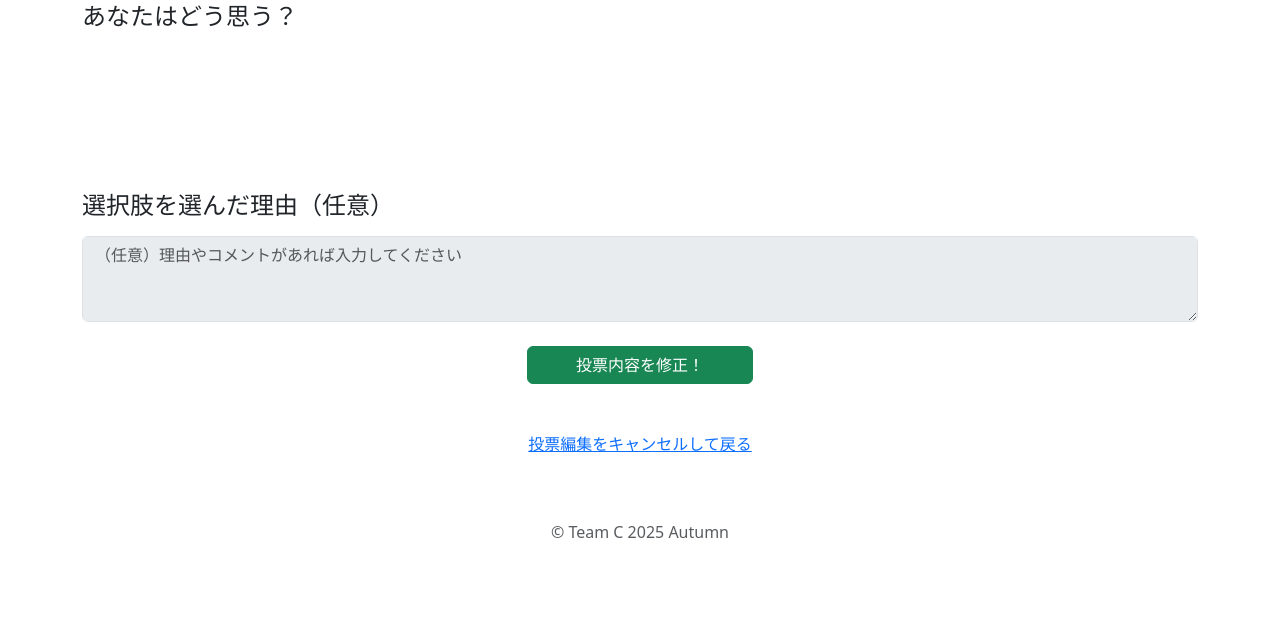
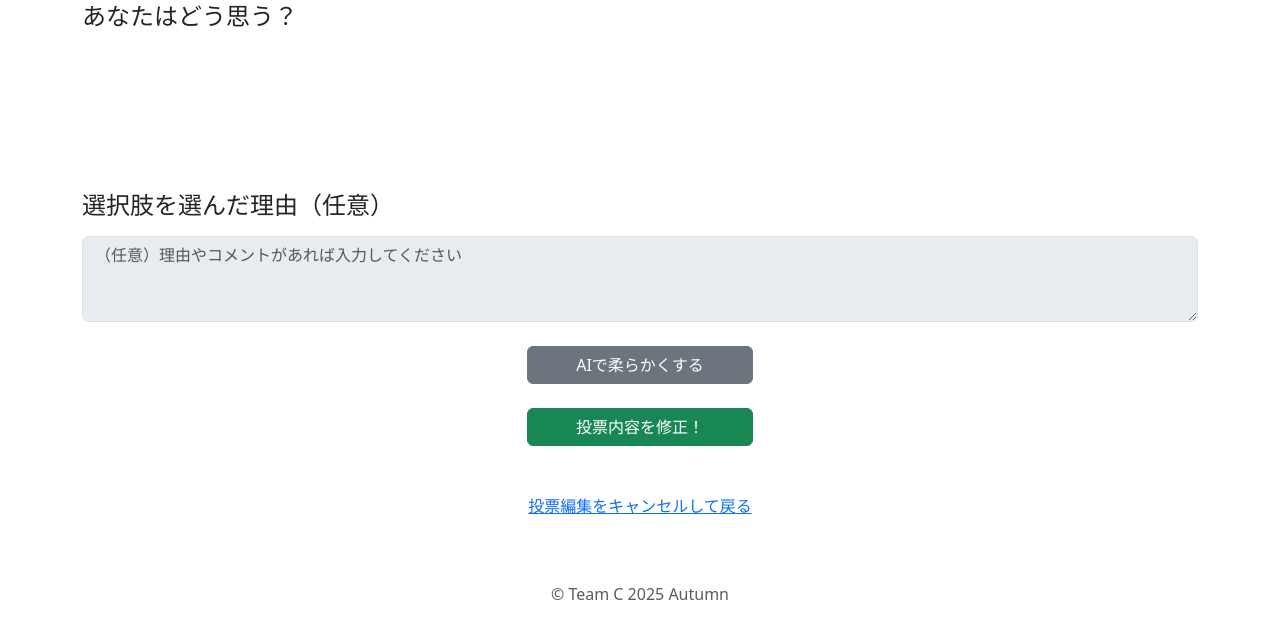
Before and after one commit to autumn-hackathon-c/Karakuchi-room-of-Taka-no-Tsume-Oyakata, a Django app: template src/karakuchi_room/templates/karakuchi_room/votes_edit.html in a window 1280 px wide. Shown: the part 281-903 px from the top of the page. Before the commit the page ends 819 px from the top, so only its background shows below. Run offline with Django 5.2, Linux system fonts and the light colour scheme; the template is opened without the code that fills it: values that come from a table or form of the project are taken from there, others are empty.

Commit message:
JS以外の投票編集機能

```diff
--- a/src/karakuchi_room/forms.py
+++ b/src/karakuchi_room/forms.py
@@ -435,6 +435,7 @@
         widgets = {
             "comment": forms.Textarea(
                 attrs={
+                    "id": "comment_input",
                     "class": "form-control",
                     "rows": 3,
                     "placeholder": "（任意）理由やコメントがあれば入力してください",
--- a/src/karakuchi_room/templates/karakuchi_room/votes_edit.html
+++ b/src/karakuchi_room/templates/karakuchi_room/votes_edit.html
@@ -1,4 +1,5 @@
 <!DOCTYPE html>
+{% load static %}
 <html lang="ja">
 
 <head>
@@ -82,11 +83,15 @@
                 {{ form.comment }}
             </div>
             {% comment %} 追加機能 文章加工機能{% endcomment %}
-            {% comment %} <div class="edit-button row mb-5">
-                <button class="btn btn-secondary col-md m-3">甘口文章に変換</button>
-                <button class="btn btn-secondary col-md m-3">文章の癖を減らす</button>
-            </div> {% endcomment %}
-            {% comment %} 追加機能 文章加工機能ここまで{% endcomment %}
+                <div class="edit-button text-center">
+                    <!-- AIで柔らかくするボタン -->
+                    <button id="ai_soften_btn" type="button" class="btn btn-secondary px-5">
+                        AIで柔らかくする
+                    </button>
+                </div>
+
+                <!-- AI の結果メッセージ -->
+                <div id="ai_result" class="text-muted mb-4"></div>
             <div class="submit-btn text-center">
                 <button type="submit" class="btn btn-success px-5">投票内容を修正！</button>
             </div>
@@ -101,4 +106,6 @@
     </footer>
 </body>
 
+<script src="{% static 'js/ai_comment.js' %}"></script>
+
 </html>
```
